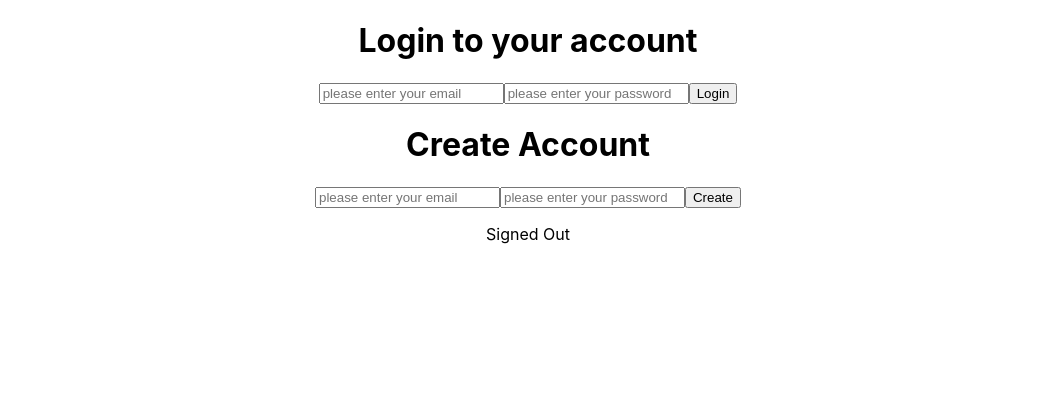
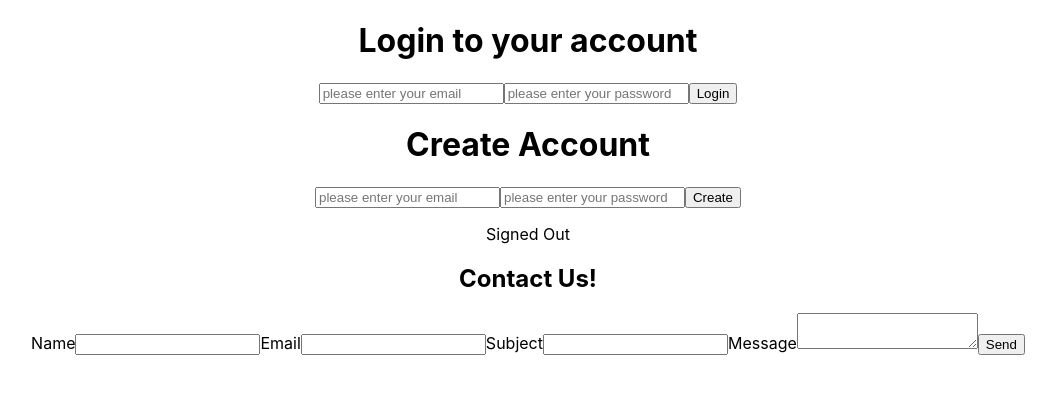
Before and after one commit to 3salaz/grean-react, a React (Create React App) app: page / in a window 1280 px wide. Shown: the top 394 px of the page, without its empty margins (112-1168 px from the left). Built offline with nearby package versions, Linux system fonts and the light colour scheme; no server answers.

Commit message:
fixed merging issues from mailer and auth

```diff
--- a/src/App.tsx
+++ b/src/App.tsx
@@ -1,9 +1,9 @@
 import React from 'react';
-import logo from './logo.svg';
 import './App.css';
 import SignIn from './components/Auth/SignIn';
 import SignUp from './components/Auth/SignUp';
 import AuthDetails from './components/Auth/AuthDetails';
+import ContactForm from './components/Mailer/ContactForm';
 
 function App() {
   return (
@@ -11,6 +11,7 @@ function App() {
       <SignIn/>
       <SignUp/>
       <AuthDetails/>
+      <ContactForm/>
     </div>
   );
 }
--- a/src/components/Mailer/ContactForm.js
+++ b/src/components/Mailer/ContactForm.js
@@ -17,6 +17,7 @@ function ContactForm() {
 
     return (
       <form ref={form} onSubmit={sendEmail}>
+        <h2>Contact Us!</h2>
         <label>Name</label>
         <input type="text" name="user_name" />
         <label>Email</label>
```
Also changed, not shown: 1 other file (tests, documents, lock files or other folders).
